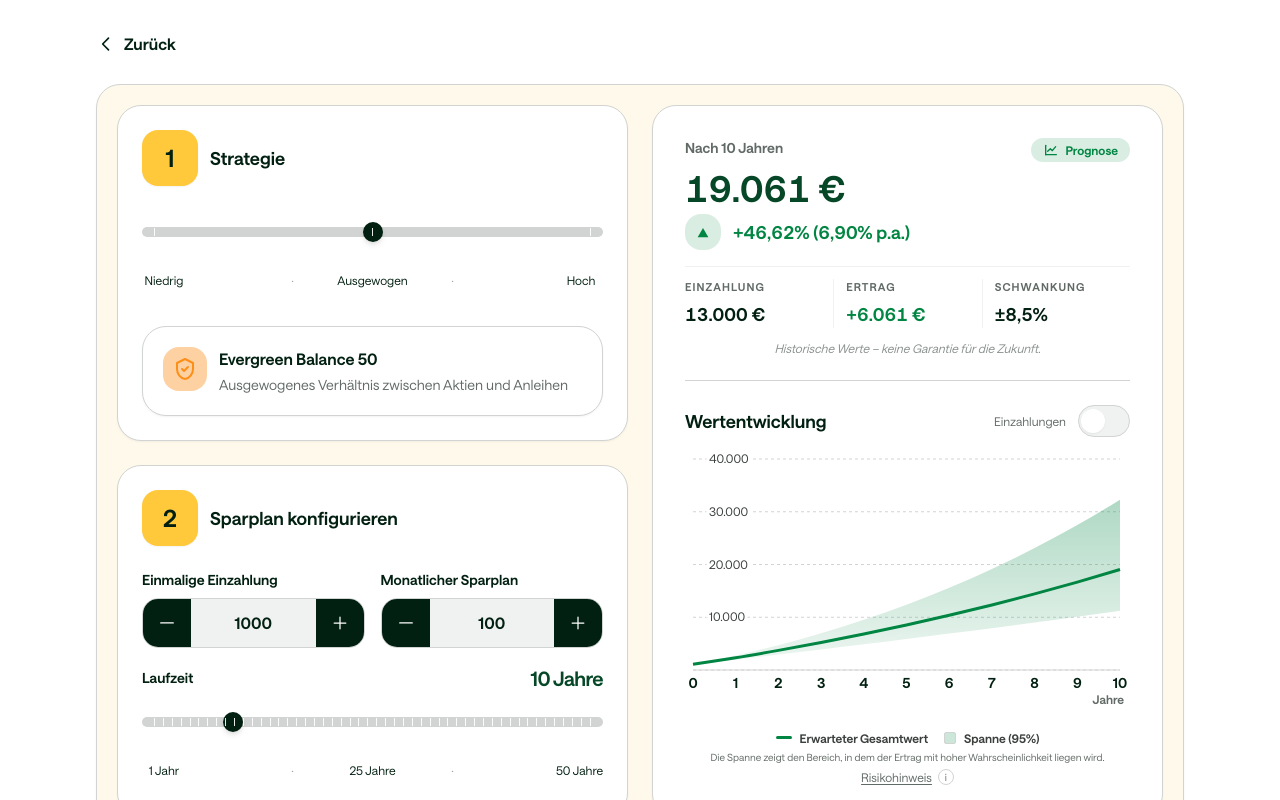
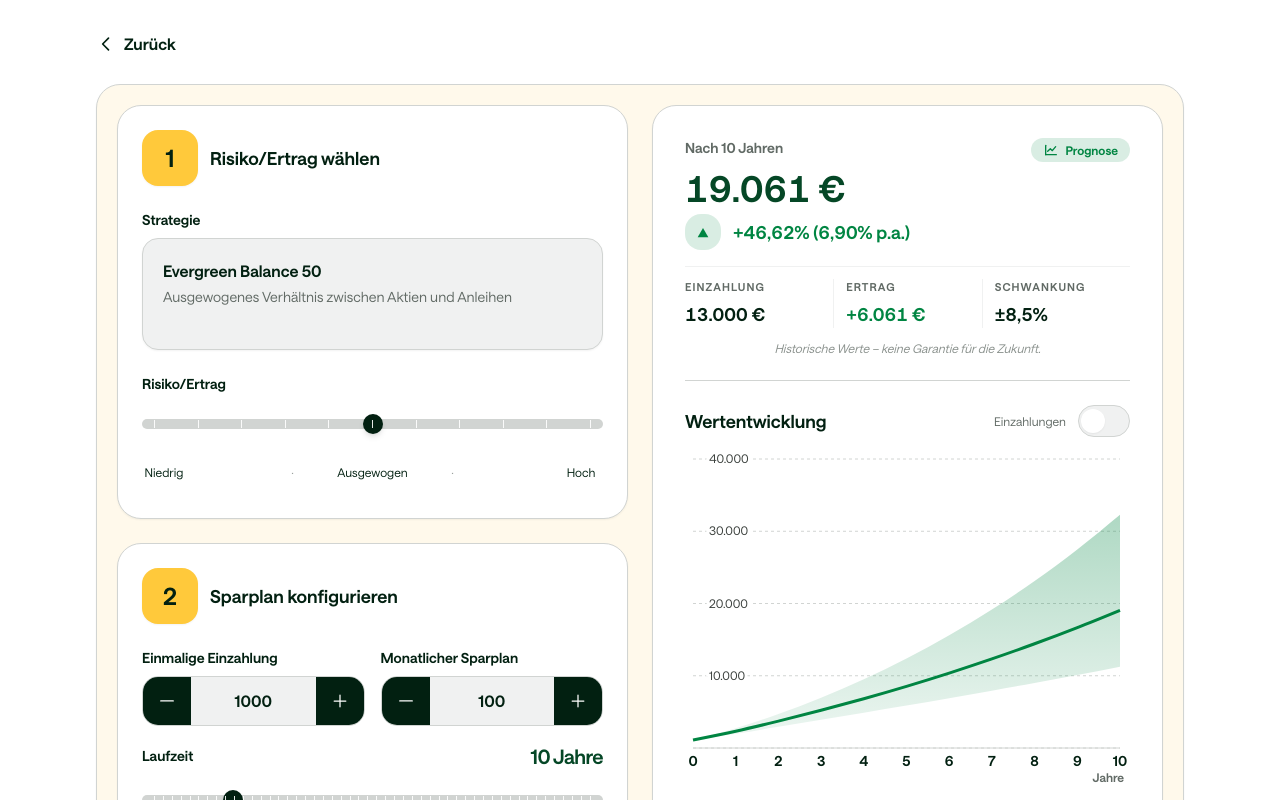
Before and after one commit to ivenkurz/kindersparplan, a Next.js app: page /SparplanRechner in a window 1280 px wide. Shown: the top 800 px of the page. Built offline with nearby package versions, Linux system fonts and the light colour scheme.

Commit message:
Revert "UI: Strategie-Slider zuerst + Strategie-Card darunter (Icon, klare Hierarchie)"
This reverts commit 98188af9eb4739a8ff9b836bef57df68dc9fdf3a.

```diff
--- a/app/SparplanRechner/page.tsx
+++ b/app/SparplanRechner/page.tsx
@@ -174,28 +174,40 @@ export default function SparplanRechnerPage() {
         <div className="bg-transparent border-0 rounded-none shadow-none p-0 md:bg-ds-yellow-10 md:border md:border-ds-neutral-20 md:rounded-ds-lg md:shadow-sm md:p-5 md:sm:p-6">
           <div className="flex flex-col md:flex-row md:items-stretch gap-4 md:gap-6 pt-8 md:pt-0">
             <div className="flex-1 min-w-0 flex flex-col gap-4 md:gap-6">
-              {/* Karte 1: Strategie */}
+              {/* Karte 1: Dein Risiko */}
               <section className="px-4 py-4 border-b border-ds-neutral-10 md:border-b-0 md:px-0 md:py-0">
               <div className="bg-transparent border-0 rounded-none shadow-none p-0 md:bg-ds-neutral-0 md:rounded-ds-lg md:shadow-sm md:p-6 md:sm:p-8 md:border md:border-ds-neutral-20">
                 <div className="flex items-center gap-3 mb-6">
                   <StepBadge number={1} />
                   <h2 className="text-lg font-bold text-ds-neutral-100">
-                    Strategie
+                    Risiko/Ertrag wählen
                   </h2>
                 </div>
 
                 <div className="space-y-4 md:space-y-6">
                   <div>
+                    <h3 className="text-sm font-semibold text-ds-neutral-100 mb-2">Strategie</h3>
+                    <div className="relative bg-ds-neutral-10 border border-ds-neutral-20 rounded-ds-16 p-4 sm:p-5 shadow-sm overflow-hidden min-h-[112px]">
+                      <p className="font-semibold text-ds-neutral-100 truncate pr-1">
+                        {selectedStrategy.name}
+                      </p>
+                      <p className="text-sm text-ds-neutral-70 mt-1 overflow-hidden [display:-webkit-box] [-webkit-line-clamp:2] [-webkit-box-orient:vertical]">
+                        {selectedStrategy.beschreibung}
+                      </p>
+                    </div>
+                  </div>
+
+                  <div>
                     <div className="pt-2 pb-0 md:py-0">
                       <SliderInput
-                        label=""
+                        label="Risiko/Ertrag"
                         value={strategieIndex}
                         onChange={setStrategieIndex}
                         min={0}
                         max={10}
                         step={1}
                         hideValue
-                        snapTickValues={[0, 5, 10]}
+                        snapTickValues={[0, 1, 2, 3, 4, 5, 6, 7, 8, 9, 10]}
                       />
                     </div>
                     {/* Slider-Legende: Markierungen bei 0, 5, 10 (ohne Tooltips) */}
@@ -212,36 +224,6 @@ export default function SparplanRechnerPage() {
                         <span className="justify-self-end inline-flex items-center justify-center min-w-[44px] min-h-[44px]">
                           Hoch
                         </span>
-                      </div>
-                    </div>
-                  </div>
-
-                  {/* Strategie-Card unter dem Slider */}
-                  <div className="bg-ds-neutral-0 border border-ds-neutral-20 rounded-ds-lg shadow-sm p-4 sm:p-5">
-                    <div className="flex items-start gap-3">
-                      <div className="w-11 h-11 rounded-ds-16 bg-ds-orange-30 text-ds-orange-60 flex items-center justify-center shrink-0">
-                        <svg
-                          className="w-6 h-6"
-                          viewBox="0 0 24 24"
-                          fill="none"
-                          stroke="currentColor"
-                          strokeWidth="2"
-                          strokeLinecap="round"
-                          strokeLinejoin="round"
-                          aria-hidden="true"
-                        >
-                          <path d="M12 2l8 4v6c0 5-3.5 9.5-8 10-4.5-.5-8-5-8-10V6l8-4z" />
-                          <path d="M9 12l2 2 4-4" />
-                        </svg>
-                      </div>
-
-                      <div className="min-w-0">
-                        <p className="text-base font-semibold text-ds-neutral-100 truncate">
-                          {selectedStrategy.name}
-                        </p>
-                        <p className="mt-1 text-sm text-ds-neutral-70 overflow-hidden [display:-webkit-box] [-webkit-line-clamp:1] [-webkit-box-orient:vertical]">
-                          {selectedStrategy.beschreibung}
-                        </p>
                       </div>
                     </div>
                   </div>
```
